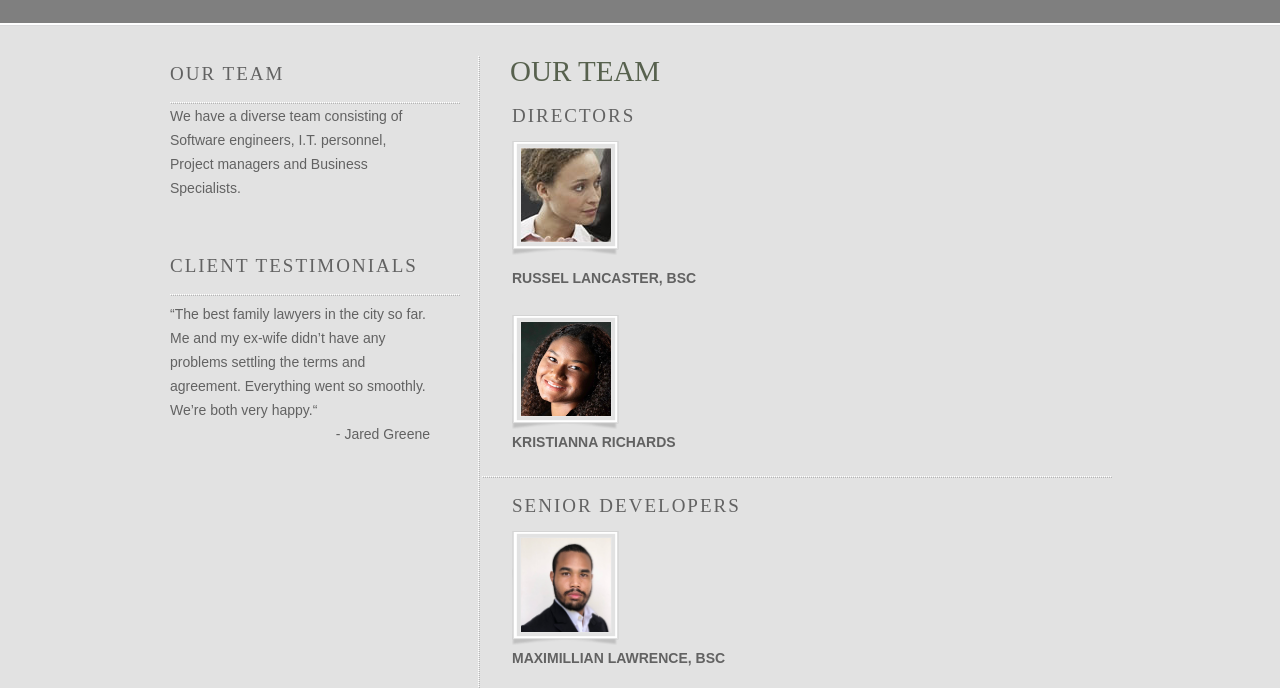
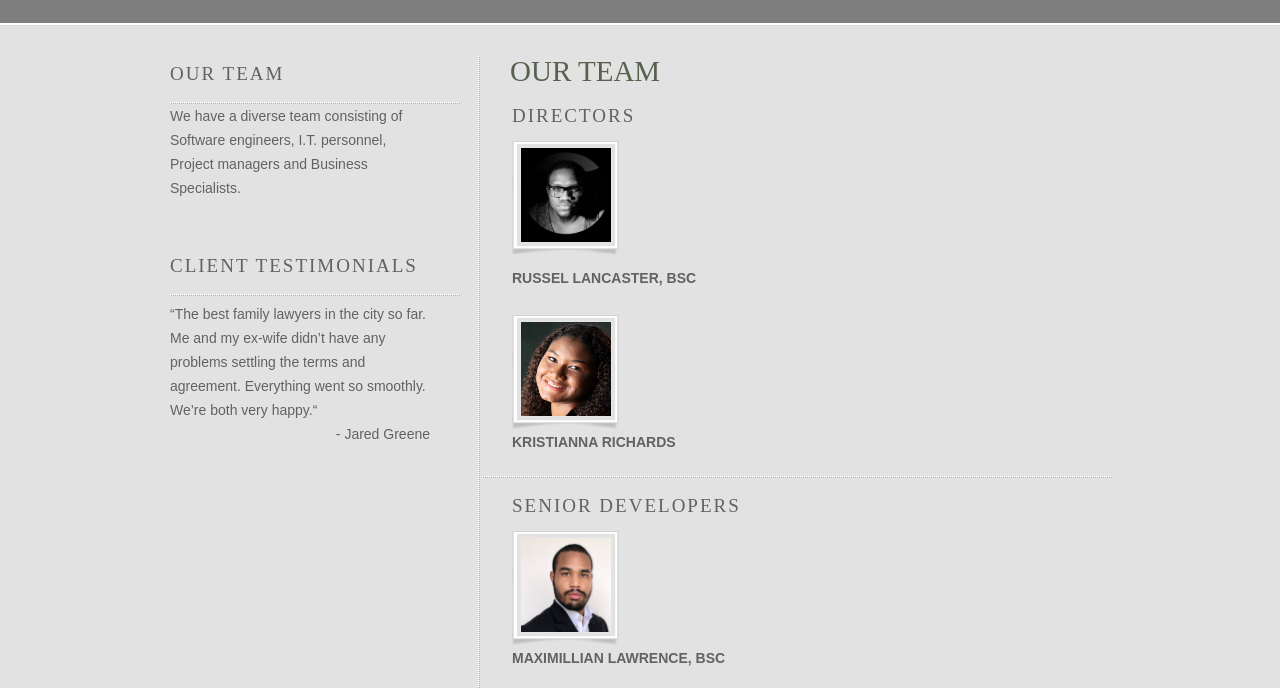
Before and after one commit to EnChoateTechnologies/EnChoateTechnologies.github.io, a plain HTML site: page lawyers.html in a window 1280 px wide. Shown: the part 112-800 px from the top of the page. Drawn offline with Linux system fonts and the light colour scheme.

Commit message:
Updated Photos for Our Team page

```diff
--- a/lawyers.html
+++ b/lawyers.html
@@ -62,7 +62,7 @@
 						<li>
 							<div class="frame4">
 								<div class="box">
-									<img src="images/thumbnail-sideview.jpg" alt="Img" height="94" width="90">
+									<img src="images/Russel.jpeg" alt="Img" height="94" width="90">
 								</div>
 							</div>
 							<p>
```
Also changed, not shown: images/Russel.jpeg (added).
